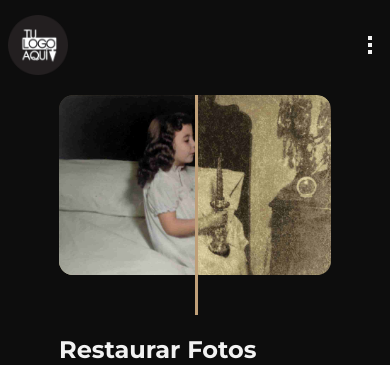
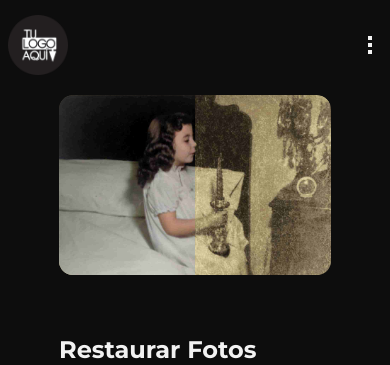
Before and after one commit to antonioqueb/restaura-imagenes-antiguas-web, a Next.js app: page / in a window 390 px wide. Shown: the top 365 px of the page. Built offline with nearby package versions, Linux system fonts and the light colour scheme.

Commit message:
Update CSS styles for HomeTitle and ImageAfterBefore components

```diff
--- a/components/HomeTitle/HomeTitle.module.css
+++ b/components/HomeTitle/HomeTitle.module.css
@@ -27,6 +27,9 @@
   .HomeTitle__title {
     font-size: 2.5rem;
     align-items: center;
+    margin: 0 0 0 0;
+    padding: 0;
+
 
   }
 }
@@ -35,6 +38,9 @@
   .HomeTitle__title {
     font-size:1.5rem;
     align-items: center;
+    margin: 0 0 0 0;
+    padding: 0;
+
 
   }
 }
--- a/components/ImageAfterBefore/ImageAfterBefore.module.css
+++ b/components/ImageAfterBefore/ImageAfterBefore.module.css
@@ -70,7 +70,7 @@
   }
 
   .ImageAfterBefore__slider {
-    width: 3px;
+   display: none;
   }
 
   .ImageAfterBefore__image__after {
```
